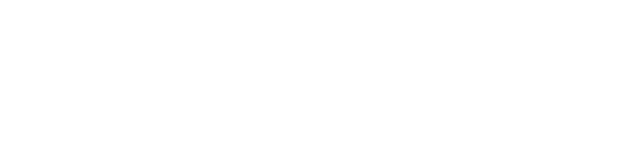
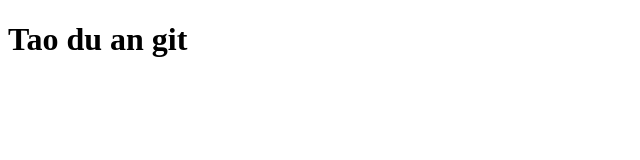
Before and after one commit to Tuyen0712/duan22, a plain HTML site: page index.html in a window 1280 px wide. Shown: the whole page, without its empty margins (0-640 px from the left). Drawn offline with Linux system fonts and the light colour scheme.

Commit message:
sua doi lan 1

```diff
--- a/index.html
+++ b/index.html
@@ -6,6 +6,6 @@
     <title>Git Projects</title>
   </head>
   <body>
-    <h1></h1>
+    <h1>Tao du an git</h1>
   </body>
 </html>
```
